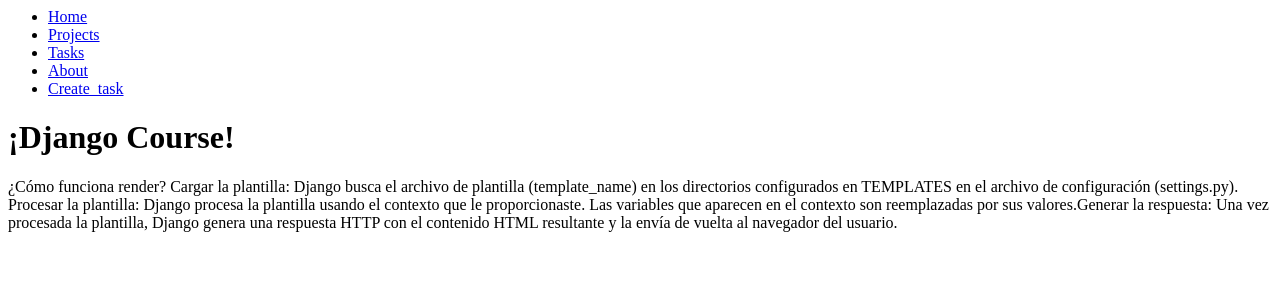
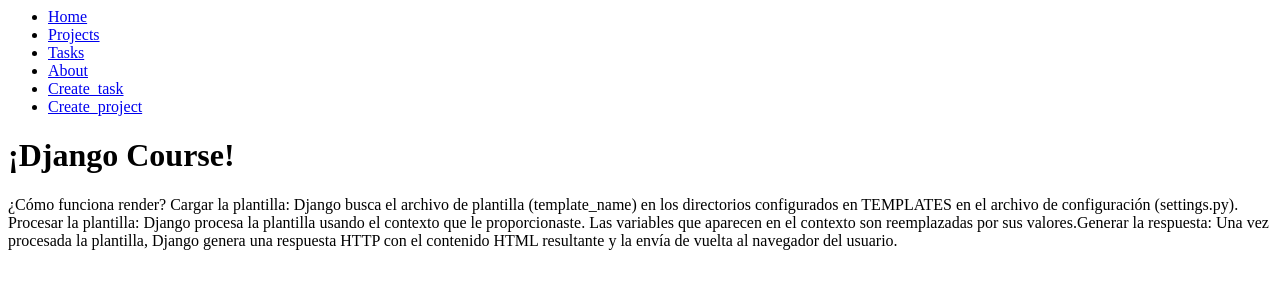
Before and after one commit to GioSosaGacia/Django_you, a Django app: page / in a window 1280 px wide. Shown: the top 300 px of the page. Run offline with Django 4.2, Linux system fonts and the light colour scheme.

Commit message:
Formularios POST para crear proyectos

```diff
--- a/myapp/Templates/layout/base.html
+++ b/myapp/Templates/layout/base.html
@@ -15,6 +15,9 @@
         <li>
             <a href="/create_task">Create_task</a>
         </li>
+        <li>
+            <a href="/create_project">Create_project</a>
+        </li>
     </ul>
 </nav>
 
--- a/myapp/urls.py
+++ b/myapp/urls.py
@@ -15,4 +15,5 @@
     #con render
     path('tasks/', views.tasks),
     path('create_task/', views.create_task),
+    path('create_project/', views.create_project),
 ]
--- a/myapp/views.py
+++ b/myapp/views.py
@@ -3,76 +3,100 @@
 # la función render se utiliza para renderizar (generar) una respuesta HTTP que incluye contenido HTML a partir de una plantilla (template)
 from django.shortcuts import render, redirect
 
-from .models import Project,Task
+from .models import Project, Task
 
-#En vez de que nos muestre un erro, haremos que cuando no encuentre un dato mande el error 404 not found importando, la cual permite obtener un objeto y si no existe envia 404
+# En vez de que nos muestre un erro, haremos que cuando no encuentre un dato mande el error 404 not found importando, la cual permite obtener un objeto y si no existe envia 404
 from django.shortcuts import get_object_or_404
-#importamos forms
-from .forms import CreateNewTask
+# importamos forms
+from .forms import CreateNewTask, CreateNewProject
 
-#Create your views here. lo que puede ver el cliente en pantalla
-#orm interactua con la base de datos el cual ya tiene consultas predefinidas
+# Create your views here. lo que puede ver el cliente en pantalla
+# orm interactua con la base de datos el cual ya tiene consultas predefinidas
+
+
 def index(request):
     title = '¡Django Course!'
-    #sin render -> return HttpResponse('Index Page')
-    #con render
-    return render(request,'index.html',{
-        'title' : title
+    # sin render -> return HttpResponse('Index Page')
+    # con render
+    return render(request, 'index.html', {
+        'title': title
     })
 
-#se aplica params mediante el uso de una variable
-def hello(request,id):
-    #%s = indica que recibora un parametro o variable, %id es la variable que recibira
-    return HttpResponse('<h1>Hello world %s</h1>' %id)
+# se aplica params mediante el uso de una variable
+
+
+def hello(request, id):
+    # %s = indica que recibora un parametro o variable, %id es la variable que recibira
+    return HttpResponse('<h1>Hello world %s</h1>' % id)
+
 
 def about(request):
     username = 'Giovanni Sosa'
-    #return HttpResponse('<h2>About</h2>')
-    return render(request,'about.html',{
-        'username' : username
+    # return HttpResponse('<h2>About</h2>')
+    return render(request, 'about.html', {
+        'username': username
     })
 
 
-#Params y Modelos
+# Params y Modelos
 def projects(request):
-    #Hacemos el qwery set = conjunto de elementos e importamos JsonResponse
-    #projects = list(Project.objects.values())
+    # Hacemos el qwery set = conjunto de elementos e importamos JsonResponse
+    # projects = list(Project.objects.values())
 
-    #creamos la consulta
+    # creamos la consulta
     projects = Project.objects.all()
 
-#El parámetro safe=False se utiliza al devolver datos en formato JSON desde una vista de Django
-#safe=False en JsonResponse El parámetro safe=False se utiliza para decirle a Django que puede convertir cualquier objeto Python (no solo diccionarios) a JSON.
-    #return JsonResponse(projects, safe=False)
+# El parámetro safe=False se utiliza al devolver datos en formato JSON desde una vista de Django
+# safe=False en JsonResponse El parámetro safe=False se utiliza para decirle a Django que puede convertir cualquier objeto Python (no solo diccionarios) a JSON.
+    # return JsonResponse(projects, safe=False)
 
-    return render(request,'projects/project.html', {
-        'projects':projects
+    return render(request, 'projects/project.html', {
+        'projects': projects
     })
 
 
 # quitamos el parametro de id para ver el ejemplo con render y uso de templates
 def tasks(request):
-    #task =Task.objects.get(id=id)
-    #La linea superior la cambiamos por, practicamente es lo mismo pero con diferente funcion
-    #task = get_object_or_404(Task, id=id)
-    #return HttpResponse('task: %s' %task.title)
+    # task =Task.objects.get(id=id)
+    # La linea superior la cambiamos por, practicamente es lo mismo pero con diferente funcion
+    # task = get_object_or_404(Task, id=id)
+    # return HttpResponse('task: %s' %task.title)
 
-    #Ciclo for
+    # Ciclo for
     tasks = Task.objects.all()
-    return render(request,'task/tasks.html', {
-        'tasks':tasks
+    return render(request, 'task/tasks.html', {
+        'tasks': tasks
     })
 
 
 def create_task(request):
     if request.method == 'GET':
-        #SHOW INTERFACE, si ce usa el metodo GET vamos a renderizar
+        # SHOW INTERFACE, si ce usa el metodo GET vamos a renderizar
         return render(request, 'task/create_task.html', {
             'form': CreateNewTask()
         })
-        #caso contrario -> POST: guardamos los datos
+        # caso contrario -> POST: guardamos los datos
     else:
-        Task.objects.create(title=request.POST['title'], description=request.POST['description'],project_id=2)
-        #done no lo ocupamos agregar ya que es booleano y por defecto es false
-        #redirect redirecciona los datos agregado a un url en especifico
+        Task.objects.create(
+            title=request.POST['title'], description=request.POST['description'], project_id=2)
+        # done no lo ocupamos agregar ya que es booleano y por defecto es false
+        # redirect redirecciona los datos agregado a un url en especifico
         return redirect('/tasks/')
+
+
+def create_project(request):
+    if request.method == 'GET':
+        return render(request, 'projects/create_project.html', {
+            # retornamos el formulario a traves de un diccionario
+            'form': CreateNewProject()
+        })
+    else:
+        #antes de hacer la consulta projecto
+        #print(request.POST)
+        #desde project hacemos la consulta y omitimos el prin de la parte superior
+        projecto = Project.objects.create(name=request.POST['name'])
+        print(projecto)
+        return render(request, 'projects/create_project.html', {
+            # retornamos el formulario a traves de un diccionario
+            'form': CreateNewProject()
+        })
```
Also changed, not shown: myapp/Templates/projects/create_project.html (added, +17 -0 lines), myapp/forms.py (+8 -2 lines), db.sqlite3, myapp/Templates/projects/create_projects.html (deleted).
